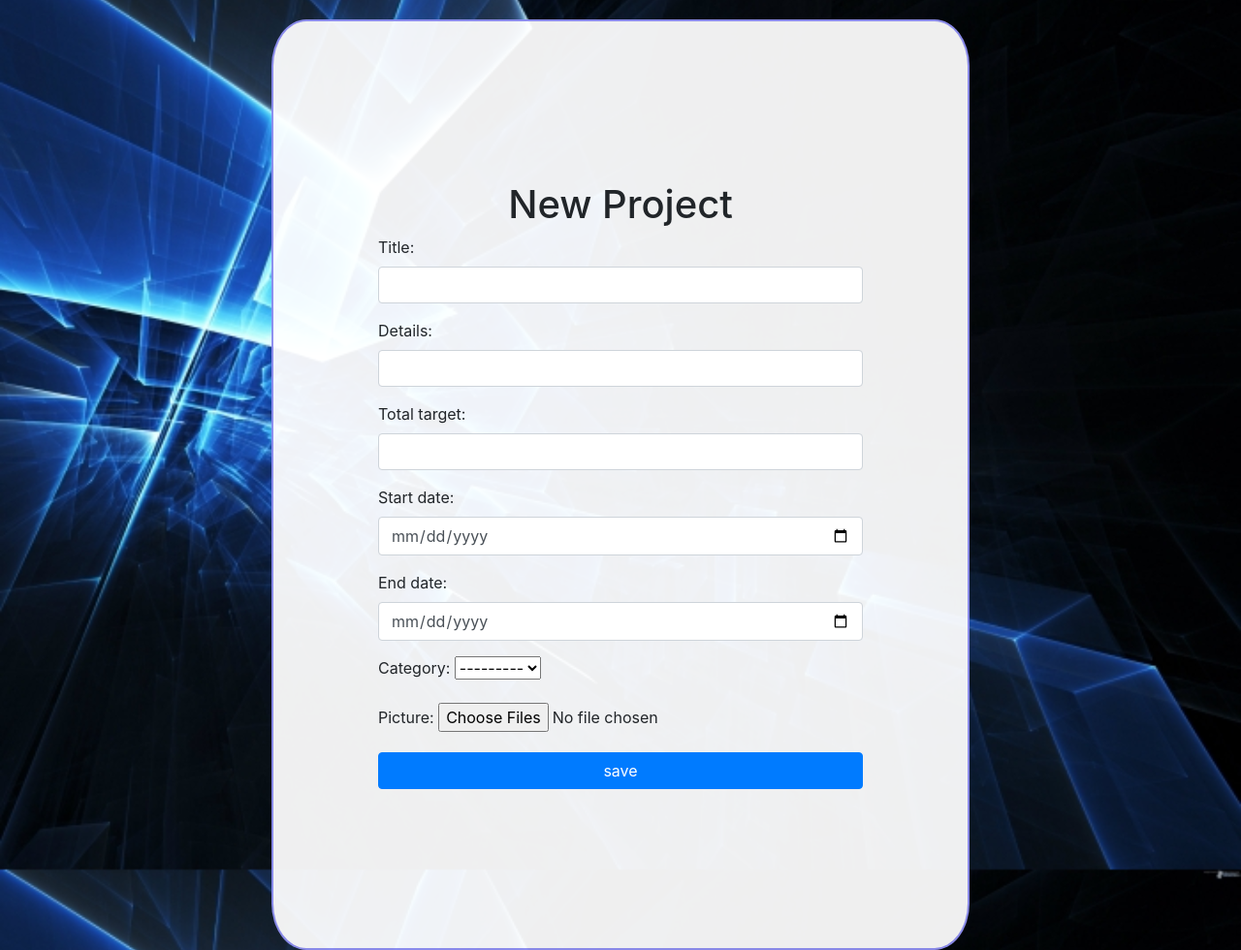
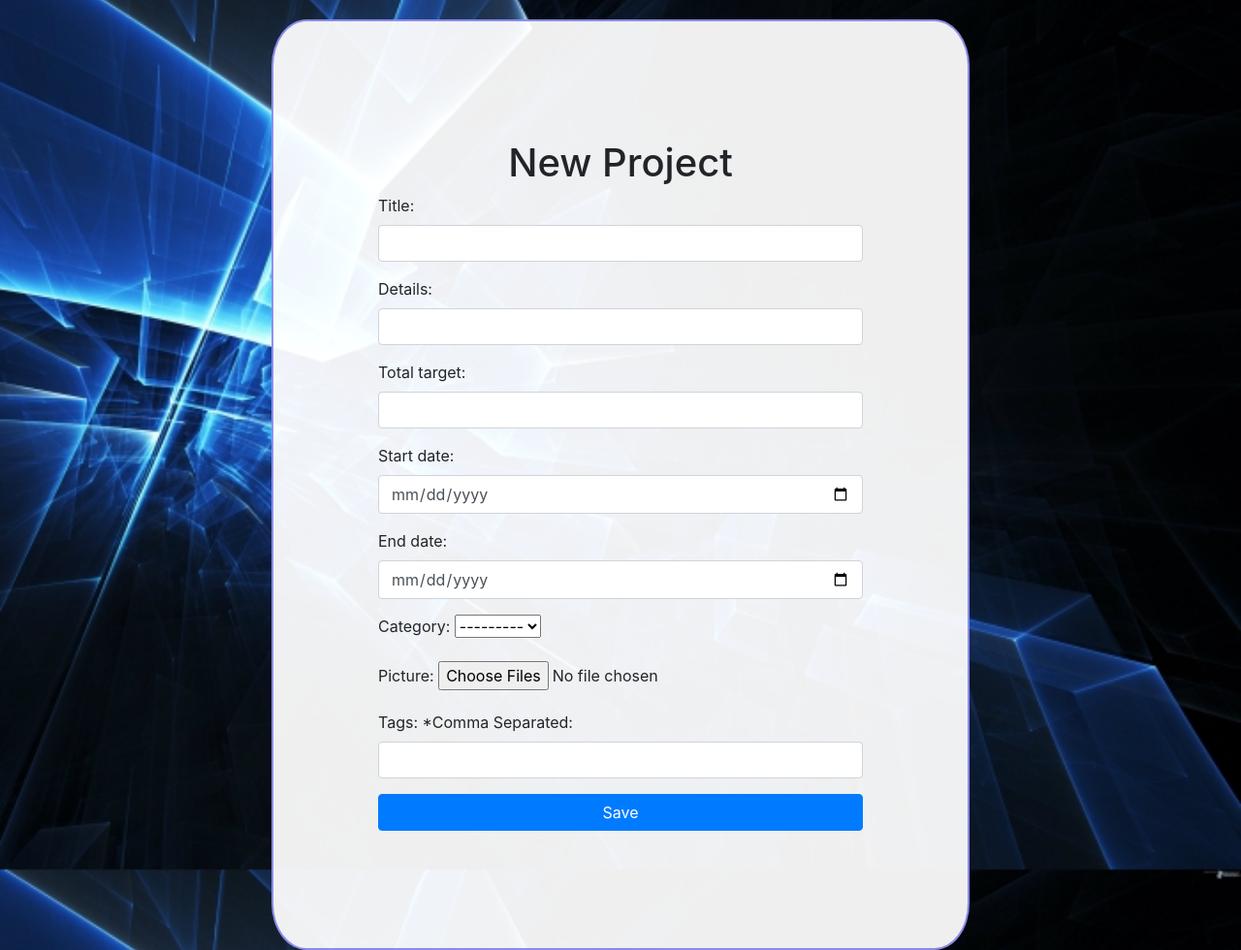
Before and after one commit to rehabayman/Crowd-Funding-System, a Django app: page /projects/new in a window 1280 px wide. Shown: the part 63-1043 px from the top of the page at 97% size. Run offline with Django 3.2, Linux system fonts and the light colour scheme; the visitor is signed in with stand-in values (Sample User, id 1); data that the repository does not hold is empty; parts of the project's set-up code (start-up, migrations or seed data) failed here and were passed over; some libraries are stand-ins or nearby versions.

Commit message:
User can add multiple tags in project creation

```diff
--- a/crowd_funding_system/projects/forms.py
+++ b/crowd_funding_system/projects/forms.py
@@ -3,6 +3,7 @@
 from .models import *
 import decimal
 from functools import partial
+from django.utils.translation import ugettext_lazy as _
 
 class AddProjectRatingForm(forms.ModelForm):
     class Meta:
@@ -31,6 +32,9 @@
 class DateInput(forms.DateInput):
     input_type = 'date'
 
+class DecimalInput(forms.NumberInput):
+    input_type = 'number'
+
 class new_project_form(forms.ModelForm):
     class Meta:
         model = Project
@@ -45,7 +49,7 @@
         widgets = {
             'title': forms.TextInput(attrs={'class':'form-control', 'style':'width:500px'}),
             'details': forms.TextInput(attrs={'class':'form-control'}),
-            'total_target': forms.TextInput(attrs={'class':'form-control'}),
+            'total_target': DecimalInput(attrs={'class':'form-control'}),
             'start_date': DateInput(attrs={'class':'form-control'}),
             'end_date': DateInput(attrs={'class':'form-control'}),
             }
@@ -56,6 +60,18 @@
         model=Project_Pictures
         fields = ['picture',]
         widgets = {'project': forms.HiddenInput()}
+
+class NewProjectTagsForm(forms.ModelForm):
+    class Meta:
+        model=Project_Tags
+        fields = ['tag',]
+        labels = {
+            'tag': _('Tags: *Comma Separated:')
+        }
+        widgets = {
+            'project': forms.HiddenInput(),
+            'tag': forms.TextInput(attrs={'class':'form-control', 'style':'width:500px'}),
+        }
 
 class ReportForm(ModelForm):
     class Meta:
--- a/crowd_funding_system/projects/templates/projects/new_project.html
+++ b/crowd_funding_system/projects/templates/projects/new_project.html
@@ -34,7 +34,8 @@
         {% csrf_token %}
         {{form.as_p}}
         {{image_form.as_p}}
-        <input type='submit' value="save" class="btn btn-block btn-primary"/>
+        {{tags_form.as_p}}
+        <input type='submit' value="Save" class="btn btn-block btn-primary"/>
     </form>
 </div>
 </body>
--- a/crowd_funding_system/projects/views.py
+++ b/crowd_funding_system/projects/views.py
@@ -169,7 +169,8 @@
     if request.method == 'POST':
         form = new_project_form(request.POST)
         image_form = NewProjectPicturesForm(request.POST, request.FILES)
-        if form.is_valid() and image_form.is_valid():
+        tags_form = NewProjectTagsForm(request.POST)
+        if form.is_valid() and image_form.is_valid() and tags_form.is_valid():
             projform = form.save(commit=False)
             projform.creator = request.user
             projform.save()
@@ -178,13 +179,20 @@
                 photo = Project_Pictures(project=projform, picture=pic)
                 photo.save()
 
+            tags_list = tags_form.cleaned_data['tag'].split(',')
+            for tag in tags_list:
+                tag = Project_Tags(project=projform, tag=tag)
+                tag.save()
+
             return HttpResponseRedirect('/projects/')
     else:
         form = new_project_form()
         image_form = NewProjectPicturesForm()
+        tags_form = NewProjectTagsForm()
         context = {
             'form': form,
-            'image_form': image_form
+            'image_form': image_form,
+            'tags_form': tags_form
         }
 
         return render (request, "projects/new_project.html", context)
--- a/crowd_funding_system/users/templates/users/show_donations.html
+++ b/crowd_funding_system/users/templates/users/show_donations.html
@@ -29,13 +29,13 @@
         {% endif %}
     </div>
   </ul>
-    <div class="container show" style="margin-top: 5rem;">
+    <div class="container show pt-3" style="margin-top: 5rem; overflow-y: scroll;">
         <div style="display: flex; flex-direction: row; justify-content: flex-start">
-            <h2>My Donations</h2>
+            <h2 style="color: whitesmoke;">My Donations</h2>
             <a href="/projects/" class="btn btn-primary ml-3" style="height: 2.4rem;">Donate More</a>
         </div>
 
-        <table class="table">
+        <table class="table" style="overflow-y: scroll;">
             <thead class="thead-dark">
                 <th scope="col">Project</th>
                 <th scope="col">Category</th>
--- a/crowd_funding_system/users/templates/users/show_projects.html
+++ b/crowd_funding_system/users/templates/users/show_projects.html
@@ -30,13 +30,13 @@
         {% endif %}
     </div>
   </ul>
-    <div class="container show" style="margin-top: 5rem;">
+    <div class="container show pt-3" style="margin-top: 5rem; overflow-y: scroll;">
         <div style="display: flex; flex-direction: row; justify-content: flex-start">
-            <h2>My Projects</h2>
+            <h2 style="color: whitesmoke;">My Projects</h2>
             <a href="/projects/new" class="btn btn-primary ml-3" style="height: 2.4rem;">Create One</a>
         </div>
 
-        <table class="table">
+        <table class="table" style="overflow-y: scroll;">
             <thead class="thead-dark">
                 <th scope="col">Project</th>
                 <th scope="col">Category</th>
```
Also changed, not shown: crowd_funding_system/projects/templates/projects/index.html (+8 -3 lines), crowd_funding_system/users/templates/users/show.html (+4 -4 lines).
